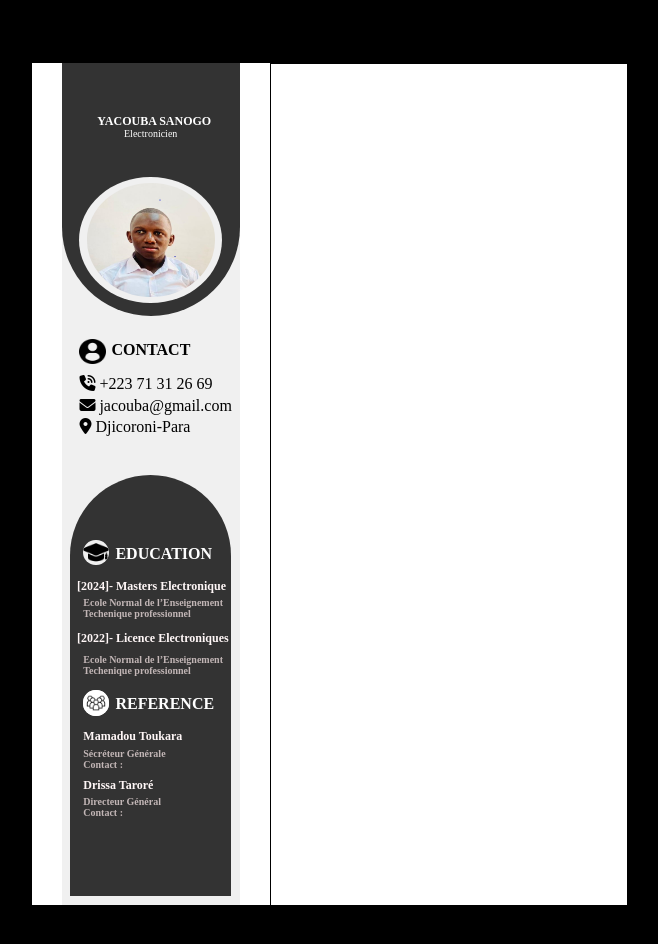
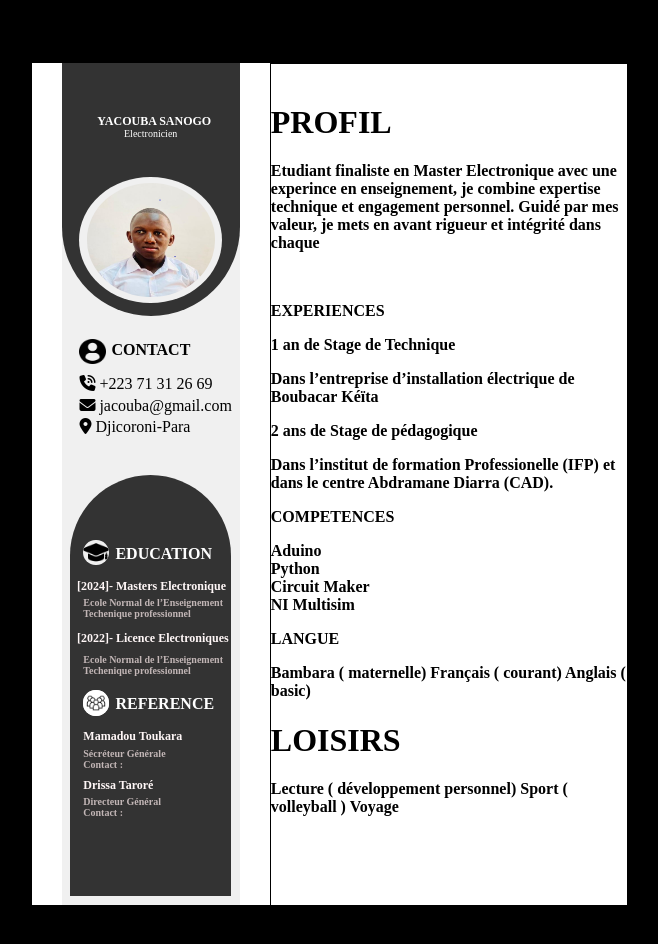
Before and after one commit to Yacouba-Sanogo/Maquette_InteractiveWEB, a plain HTML site: page cv.html in a window 1280 px wide. Shown: the whole page, without its empty margins (229-887 px from the left). Drawn offline with Linux system fonts and the light colour scheme.

Commit message:
suite pour lundi

```diff
--- a/cv.html
+++ b/cv.html
@@ -57,7 +57,61 @@
 
         </div>
         <div id="divplanDroit">
+            <!--
+            <div id="cc">
+                <div id="cv">
 
+                </div>
+            </div>
+            -->
+            <!--icone du  profil-->
+     <img src="" alt="">
+     <!--l Titre du  profil -->
+     <h1>PROFIL</h1>
+     <!--le paragraphe du  profil -->
+     <p>Etudiant finaliste en Master Electronique avec une experince en enseignement, je combine expertise technique et engagement personnel. Guidé par mes valeur, je mets en avant rigueur et intégrité dans chaque  </p>
+
+      <!--l icone du  EXPERIENCES -->
+      <img src="" alt="">
+      <!--l Titre du  EXPERIENCES -->
+      <p id="EXPERIENCES">EXPERIENCES</p>
+      <p id="StageT">1 an de Stage de Technique</p>
+      <!--le paragraphe du  EXPERIENCES -->
+     <p id="pStageT">Dans l’entreprise d’installation électrique de Boubacar Kéïta </p>
+     <p id="StageP">2 ans de Stage de pédagogique</p>
+     <p id="pStageP">Dans l’institut de formation Professionelle (IFP) et dans le centre Abdramane Diarra (CAD). </p>
+     <!--l Titre du  COMPETENCES -->
+     <p id="COMPETENCES">COMPETENCES</p>
+     <div>
+        <div id="Aduino">Aduino
+            <div id="niveauAduino1">
+                <div id="niveauAduino1"></div>
+            </div>
+        </div>
+        <div id="Python">Python</div>
+        <div id="CircuitMaker">Circuit Maker</div>
+        <div id="NIMultisim">NI Multisim</div>
+
+     </div>
+
+
+
+     <!--*****************A CORIGER****** -->
+     <!--l Titre du  LANGUE -->
+     <p>LANGUE</p>
+     <p>
+         <span>Bambara ( maternelle)</span>
+         <span>Français ( courant)</span>
+         <span>Anglais  ( basic)</span>
+     </p>
+
+     <!--l Titre du  LOISIRS -->
+     <h1>LOISIRS </h1>
+     <p>
+         <span>Lecture ( développement personnel)</span>
+         <span>Sport ( volleyball )</span>
+         <span>Voyage</span>
+     </p>
         </div>
        </div>
        <!--  -->
--- a/styles.css
+++ b/styles.css
@@ -221,3 +221,16 @@ body{
 
 
 }
+#cc{
+    width: 70%;
+    height: 2%;
+    background-color: black;
+    margin-top: 10%;
+    border-radius: 30px;
+}
+#cv{
+    width: 50%;
+    height: 100%;
+    background-color: rgb(73, 71, 71);
+    border-radius: 30px 0px 0px 30px;
+}
```
Also changed, not shown: 1 other file.
